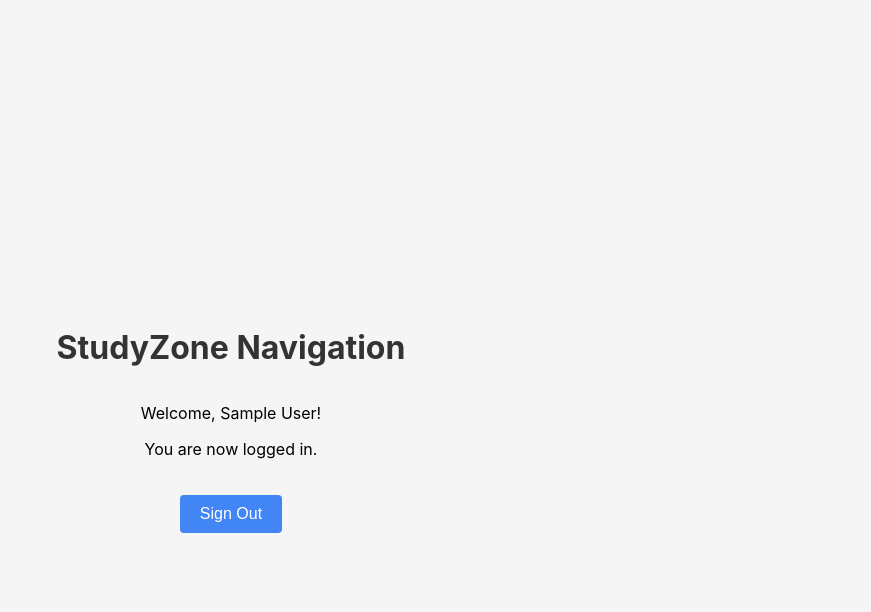
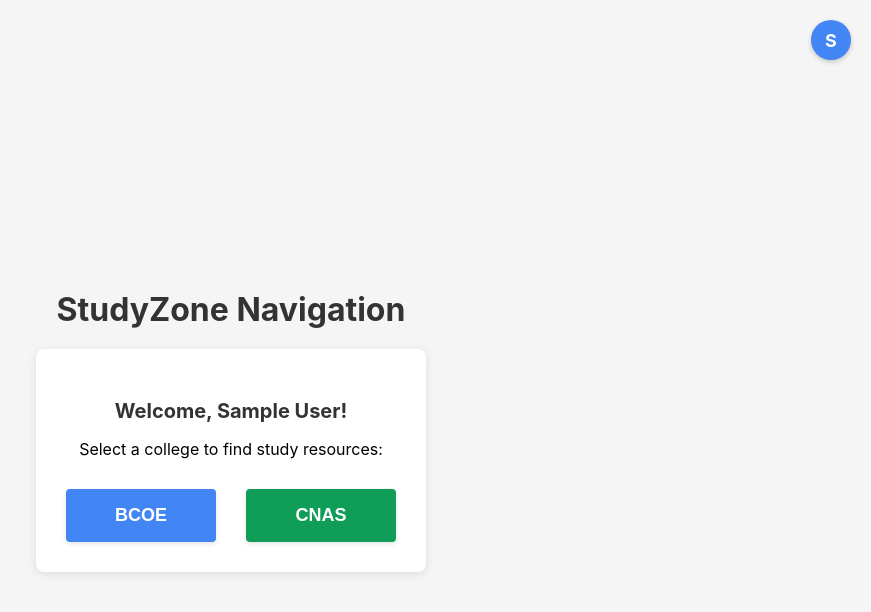
Before and after one commit to saachiraju/StudyZone-CS180, a React (Create React App) app in the folder studyzone/: page /nav in a window 1280 px wide. Shown: the top 612 px of the page, without its empty margins (409-1280 px from the left). Built offline with nearby package versions, Linux system fonts and the light colour scheme; no server answers; sample sign-in values are in the browser's storage.

Commit message:
Add college hub selector component and logic

```diff
--- a/studyzone/src/App.js
+++ b/studyzone/src/App.js
@@ -3,6 +3,9 @@ import Homepage from './Homepage';
 import Nav from './Nav';
 import { AuthProvider } from './AuthContext';
 import ProtectedRoute from './ProtectedRoute';
+import Layout from './components/Layout';
+import BCOE from './pages/BCOE';
+import CNAS from './pages/CNAS';
 
 function App() {
   return (
@@ -14,7 +17,29 @@ function App() {
             path="/nav"
             element={
               <ProtectedRoute>
-                <Nav />
+                <Layout>
+                  <Nav />
+                </Layout>
+              </ProtectedRoute>
+            }
+          />
+          <Route
+            path="/bcoe"
+            element={
+              <ProtectedRoute>
+                <Layout>
+                  <BCOE />
+                </Layout>
+              </ProtectedRoute>
+            }
+          />
+          <Route
+            path="/cnas"
+            element={
+              <ProtectedRoute>
+                <Layout>
+                  <CNAS />
+                </Layout>
               </ProtectedRoute>
             }
           />
--- a/studyzone/src/Nav.css
+++ b/studyzone/src/Nav.css
@@ -14,17 +14,60 @@
   color: #333;
 }
 
-.nav-container button {
+.nav-content {
+  max-width: 800px;
+  margin: 0 auto;
+  background-color: white;
+  padding: 30px;
+  border-radius: 8px;
+  box-shadow: 0 2px 10px rgba(0, 0, 0, 0.1);
+}
+
+.welcome-message {
+  font-size: 20px;
+  font-weight: bold;
+  margin-bottom: 10px;
+  color: #333;
+}
+
+.button-container {
+  display: flex;
+  justify-content: center;
+  gap: 30px;
+  margin-top: 30px;
+}
+
+.college-button {
   background-color: #4285f4;
   color: white;
   border: none;
-  padding: 10px 20px;
+  padding: 16px 32px;
   border-radius: 4px;
   cursor: pointer;
-  font-size: 16px;
-  margin-top: 20px;
+  font-size: 18px;
+  font-weight: bold;
+  min-width: 150px;
+  transition: all 0.2s;
+  box-shadow: 0 2px 5px rgba(0, 0, 0, 0.1);
 }
 
-.nav-container button:hover {
+.bcoe-button {
+  background-color: #4285f4;
+}
+
+.cnas-button {
+  background-color: #0f9d58;
+}
+
+.college-button:hover {
+  transform: translateY(-2px);
+  box-shadow: 0 4px 8px rgba(0, 0, 0, 0.2);
+}
+
+.bcoe-button:hover {
   background-color: #357ae8;
 }
+
+.cnas-button:hover {
+  background-color: #0b8043;
+}
--- a/studyzone/src/Nav.js
+++ b/studyzone/src/Nav.js
@@ -1,31 +1,36 @@
 import React from 'react';
 import './Nav.css';
 import { useAuth } from './AuthContext';
-import { signOut } from 'firebase/auth';
-import { auth } from './firebase';
 import { useNavigate } from 'react-router-dom';
 
 function Nav() {
   const { currentUser } = useAuth();
   const navigate = useNavigate();
 
-  const handleSignOut = async () => {
-    try {
-      await signOut(auth);
-      navigate('/');
-    } catch (error) {
-      console.error("Error signing out:", error);
-    }
+  const navigateToBCOE = () => {
+    navigate('/bcoe');
+  };
+
+  const navigateToCNAS = () => {
+    navigate('/cnas');
   };
 
   return (
     <div className="nav-container">
       <h1>StudyZone Navigation</h1>
       {currentUser && (
-        <div>
-          <p>Welcome, {currentUser.displayName}!</p>
-          <p>You are now logged in.</p>
-          <button onClick={handleSignOut}>Sign Out</button>
+        <div className="nav-content">
+          <p className="welcome-message">Welcome, {currentUser.displayName}!</p>
+          <p>Select a college to find study resources:</p>
+
+          <div className="button-container">
+            <button className="college-button bcoe-button" onClick={navigateToBCOE}>
+              BCOE
+            </button>
+            <button className="college-button cnas-button" onClick={navigateToCNAS}>
+              CNAS
+            </button>
+          </div>
         </div>
       )}
     </div>
--- /dev/null
+++ b/studyzone/src/components/Layout.js
@@ -0,0 +1,13 @@
+import React from 'react';
+import UserProfile from './UserProfile';
+
+function Layout({ children }) {
+  return (
+    <div className="layout">
+      <UserProfile />
+      {children}
+    </div>
+  );
+}
+
+export default Layout;
--- /dev/null
+++ b/studyzone/src/components/UserProfile.js
@@ -0,0 +1,68 @@
+import React, { useState, useRef, useEffect } from 'react';
+import { useAuth } from '../AuthContext';
+import { signOut } from 'firebase/auth';
+import { auth } from '../firebase';
+import { useNavigate } from 'react-router-dom';
+import '../styles/UserProfile.css';
+
+function UserProfile() {
+  const { currentUser } = useAuth();
+  const navigate = useNavigate();
+  const [isOpen, setIsOpen] = useState(false);
+  const dropdownRef = useRef(null);
+
+  const toggleDropdown = () => {
+    setIsOpen(!isOpen);
+  };
+
+  const handleSignOut = async () => {
+    try {
+      await signOut(auth);
+      navigate('/');
+    } catch (error) {
+      console.error("Error signing out:", error);
+    }
+  };
+
+  // Close dropdown when clicking outside
+  useEffect(() => {
+    const handleClickOutside = (event) => {
+      if (dropdownRef.current && !dropdownRef.current.contains(event.target)) {
+        setIsOpen(false);
+      }
+    };
+
+    document.addEventListener('mousedown', handleClickOutside);
+    return () => {
+      document.removeEventListener('mousedown', handleClickOutside);
+    };
+  }, []);
+
+  if (!currentUser) return null;
+
+  // Get the first letter of the user's name for the avatar
+  const userInitial = currentUser.displayName ? currentUser.displayName.charAt(0).toUpperCase() : '?';
+
+  return (
+    <div className="user-profile" ref={dropdownRef}>
+      <div className="avatar" onClick={toggleDropdown}>
+        {userInitial}
+      </div>
+
+      {isOpen && (
+        <div className="dropdown-menu">
+          <div className="user-info">
+            <p className="user-name">{currentUser.displayName}</p>
+            <p className="user-email">{currentUser.email}</p>
+          </div>
+          <div className="dropdown-divider"></div>
+          <button className="sign-out-btn" onClick={handleSignOut}>
+            Sign Out
+          </button>
+        </div>
+      )}
+    </div>
+  );
+}
+
+export default UserProfile;
--- /dev/null
+++ b/studyzone/src/pages/BCOE.js
@@ -0,0 +1,16 @@
+import React from 'react';
+import '../styles/Pages.css';
+
+function BCOE() {
+  return (
+    <div className="page-container">
+      <h1>Bourns College of Engineering</h1>
+      <div className="page-content">
+        <p>Welcome to the BCOE study resources page.</p>
+        <p>Here you'll find resources for engineering students.</p>
+      </div>
+    </div>
+  );
+}
+
+export default BCOE;
--- /dev/null
+++ b/studyzone/src/pages/CNAS.js
@@ -0,0 +1,16 @@
+import React from 'react';
+import '../styles/Pages.css';
+
+function CNAS() {
+  return (
+    <div className="page-container">
+      <h1>College of Natural and Agricultural Sciences</h1>
+      <div className="page-content">
+        <p>Welcome to the CNAS study resources page.</p>
+        <p>Here you'll find resources for science and agriculture students.</p>
+      </div>
+    </div>
+  );
+}
+
+export default CNAS;
--- /dev/null
+++ b/studyzone/src/styles/Pages.css
@@ -0,0 +1,20 @@
+.page-container {
+  padding: 80px 20px 20px;
+  min-height: 100vh;
+  background-color: #f9f9f9;
+}
+
+.page-content {
+  max-width: 800px;
+  margin: 0 auto;
+  background-color: white;
+  padding: 30px;
+  border-radius: 8px;
+  box-shadow: 0 2px 10px rgba(0, 0, 0, 0.1);
+}
+
+.page-container h1 {
+  text-align: center;
+  margin-bottom: 30px;
+  color: #333;
+}
--- /dev/null
+++ b/studyzone/src/styles/UserProfile.css
@@ -0,0 +1,69 @@
+.user-profile {
+  position: absolute;
+  top: 20px;
+  right: 20px;
+  z-index: 1000;
+}
+
+.avatar {
+  width: 40px;
+  height: 40px;
+  border-radius: 50%;
+  background-color: #4285f4;
+  color: white;
+  display: flex;
+  align-items: center;
+  justify-content: center;
+  font-weight: bold;
+  font-size: 18px;
+  cursor: pointer;
+  user-select: none;
+  box-shadow: 0 2px 5px rgba(0, 0, 0, 0.2);
+}
+
+.dropdown-menu {
+  position: absolute;
+  top: 50px;
+  right: 0;
+  background-color: white;
+  border-radius: 8px;
+  box-shadow: 0 2px 10px rgba(0, 0, 0, 0.2);
+  width: 250px;
+  overflow: hidden;
+}
+
+.user-info {
+  padding: 15px;
+}
+
+.user-name {
+  font-weight: bold;
+  margin: 0 0 5px;
+  color: #333;
+}
+
+.user-email {
+  margin: 0;
+  font-size: 14px;
+  color: #666;
+}
+
+.dropdown-divider {
+  border-top: 1px solid #eee;
+  margin: 0;
+}
+
+.sign-out-btn {
+  background: none;
+  border: none;
+  text-align: left;
+  width: 100%;
+  padding: 12px 15px;
+  cursor: pointer;
+  font-size: 14px;
+  color: #333;
+}
+
+.sign-out-btn:hover {
+  background-color: #f5f5f5;
+}
```
